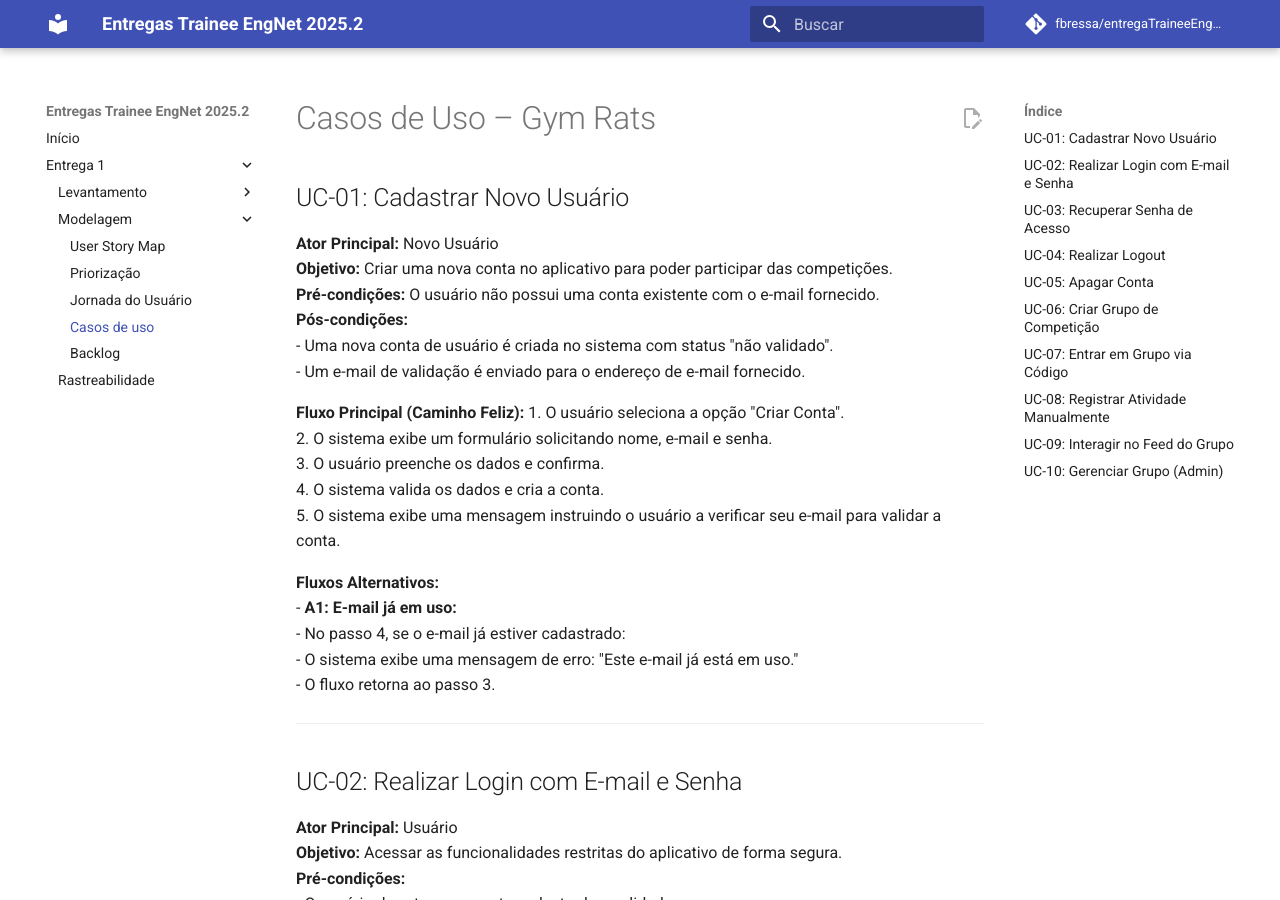
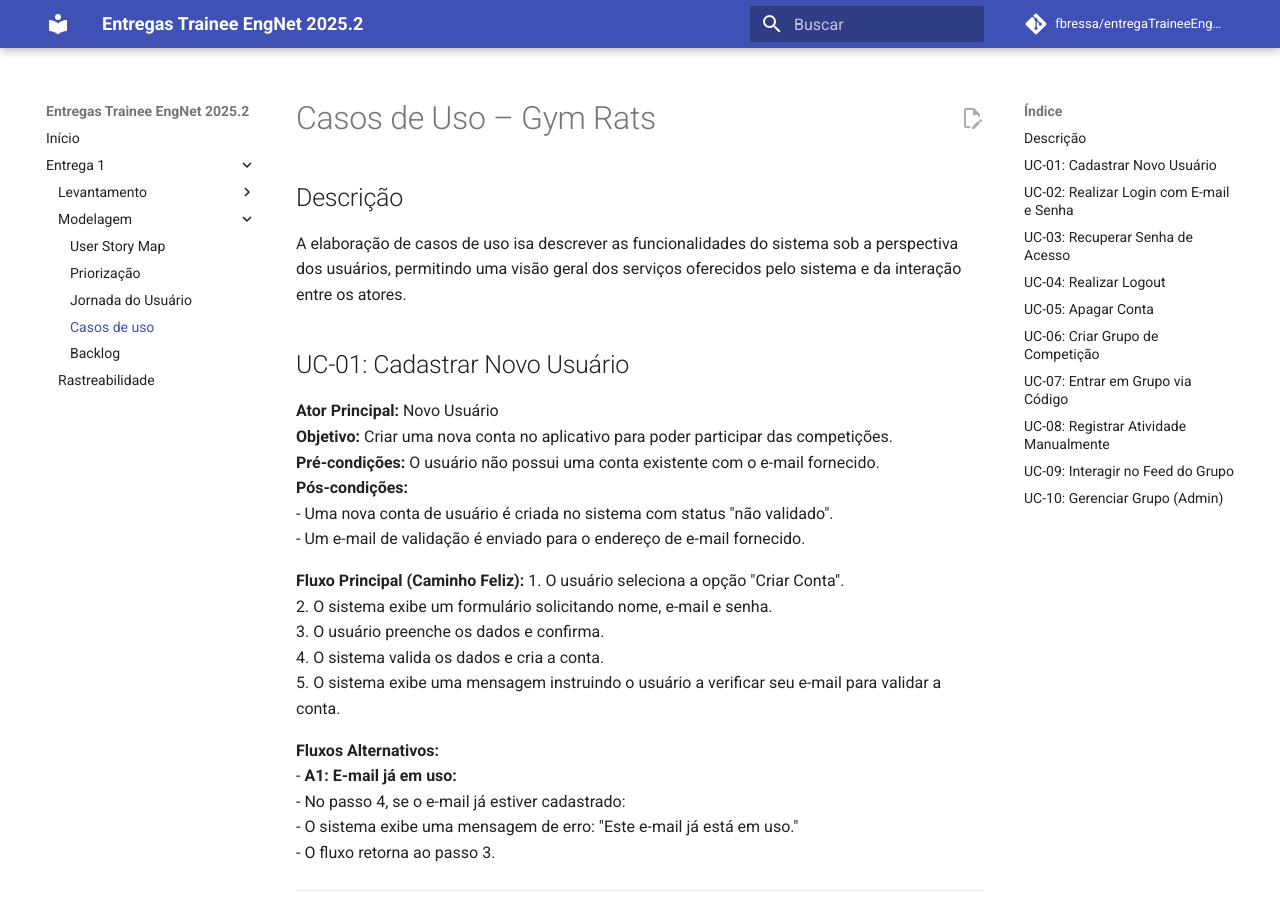
Before and after one commit to fbressa/entregaTraineeEngNet2025.2, an MkDocs documentation site: the page built from docs/entregas/casosdeuso.md, in a window 1280 px wide and 900 px high. Built offline with MkDocs 1.6.1 and Material for MkDocs 9.7.7, drawn with Linux system fonts in a browser that asks for light colours; comment, search, counter and statistics services are not loaded.

Commit message:
casos de uso

```diff
--- a/docs/entregas/casosdeuso.md
+++ b/docs/entregas/casosdeuso.md
@@ -1,4 +1,7 @@
 # Casos de Uso – Gym Rats
+
+## Descrição
+A elaboração de casos de uso isa descrever as funcionalidades do sistema sob a perspectiva dos usuários, permitindo uma visão geral dos serviços oferecidos pelo sistema e da interação entre os atores.
 
 ## UC-01: Cadastrar Novo Usuário
 **Ator Principal:** Novo Usuário
```
